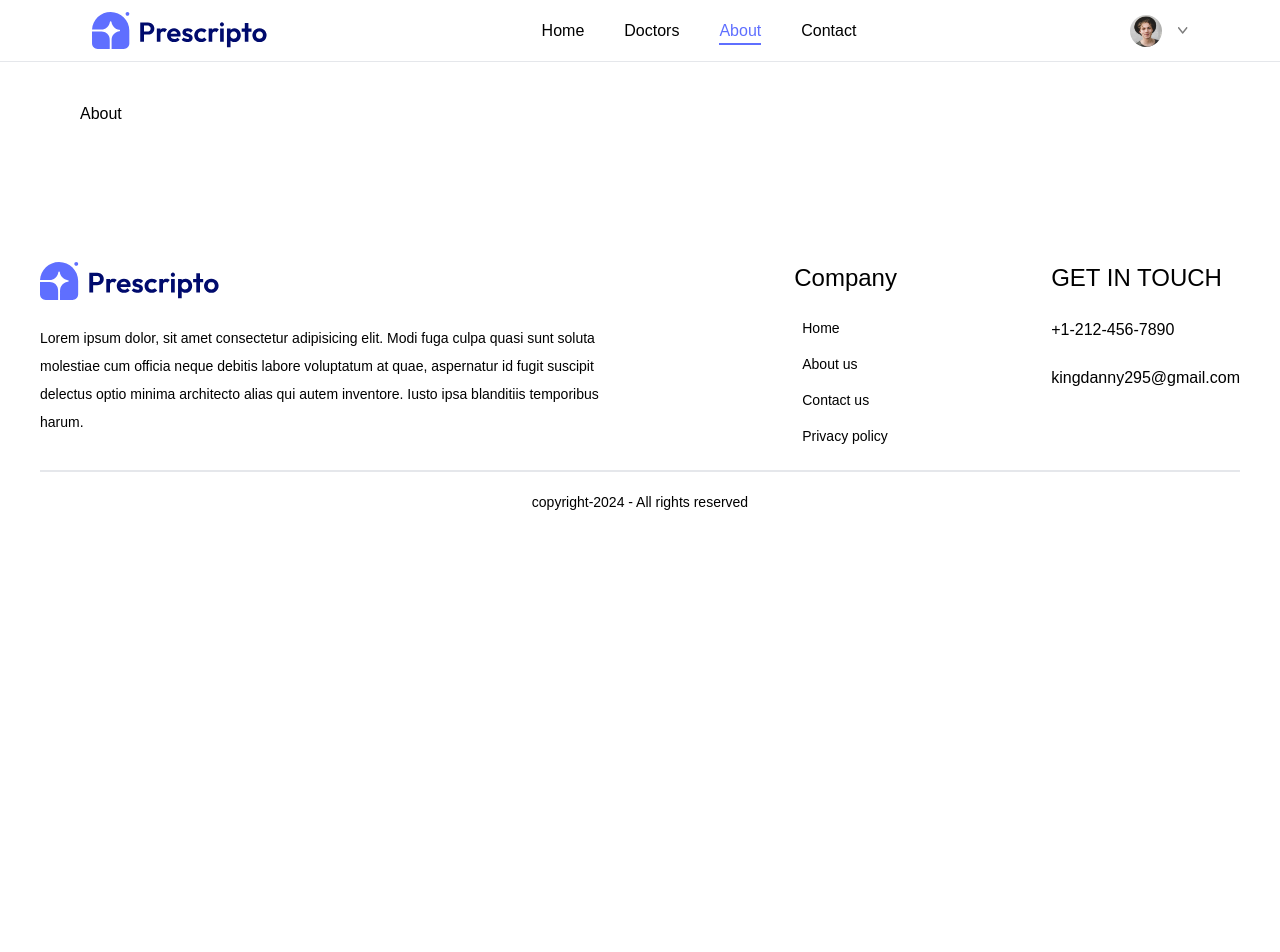
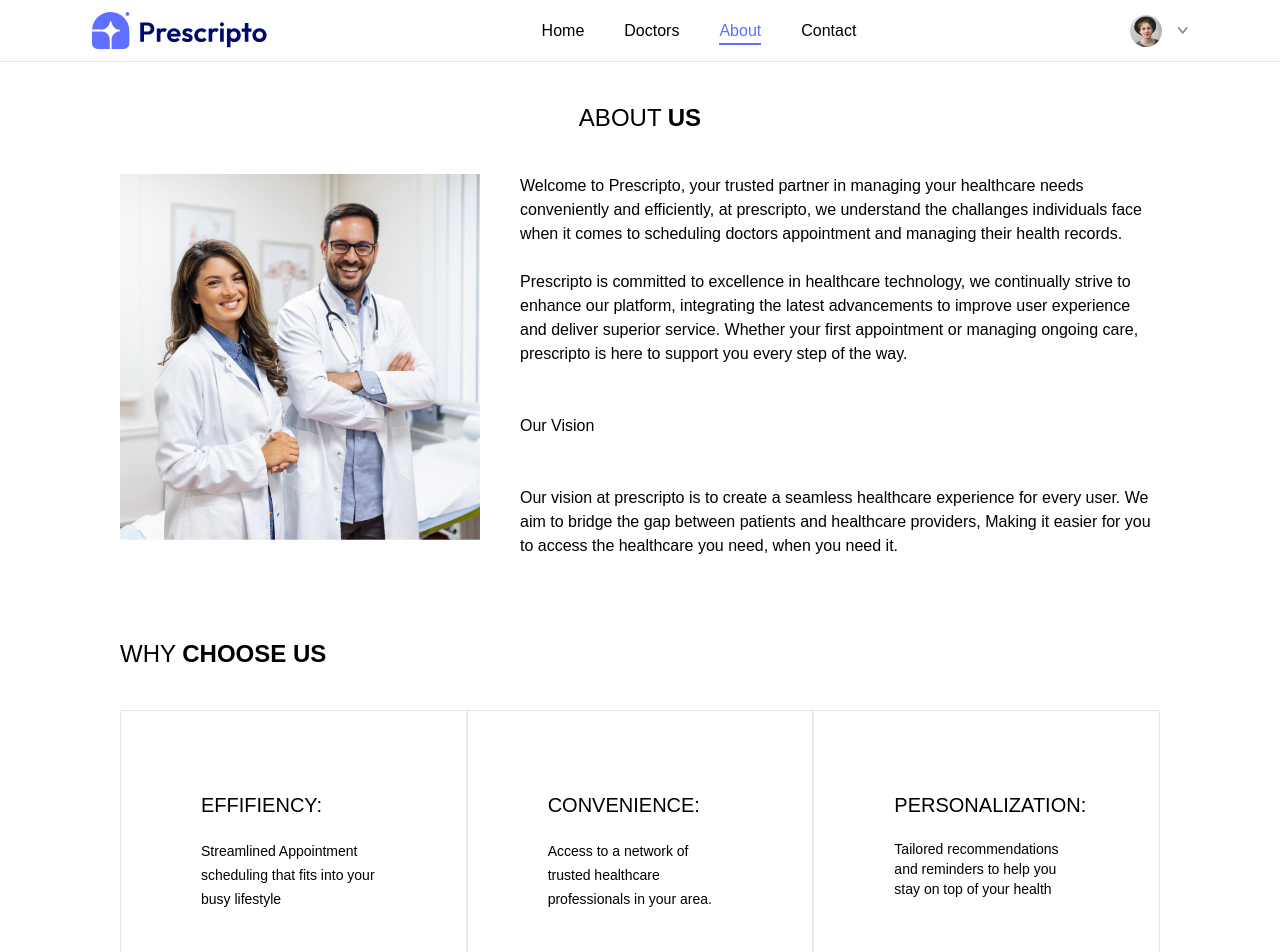
Before and after one commit to Vader4k/prescripto, a React (Vite) app in the folder frontend/: page /about in a window 1280 px wide. Shown: the top 952 px of the page. Before the commit the page ends 800 px from the top, so only its background shows below. Built offline with nearby package versions, Linux system fonts and the light colour scheme; a web font is replaced by a local one.

Commit message:
@add/ done with about us page

```diff
--- a/frontend/src/components/RelatedDoctors.tsx
+++ b/frontend/src/components/RelatedDoctors.tsx
@@ -28,7 +28,7 @@ const RelatedDoctors = ({ speciality, id }: IRelatedDoctors) => {
           </p>
           <div>
             <ul className="grid w-full gap-4 px-3 pt-5 mt-10 grid-cols-auto gap-y-6 sm:px-0">
-              {relatedDoctors.map(({ _id, name, speciality, image }) => (
+              {relatedDoctors.slice(0,5).map(({ _id, name, speciality, image }) => (
                 <DoctorCard key={_id} {...{ _id, name, speciality, image }} />
               ))}
             </ul>
--- a/frontend/src/pages/About.tsx
+++ b/frontend/src/pages/About.tsx
@@ -1,10 +1,50 @@
+import { assets } from "../assets/assets_frontend/assets";
 
 const About = () => {
   return (
-    <div>
-      About
-    </div>
-  )
-}
+    <section className="px:4 md:px-10">
+      <h1 className="text-center">
+        ABOUT <span className="font-bold">US</span>
+      </h1>
+      <div className="flex items-start gap-10 py-10">
+        <img className="w-full max-w-[360px]" src={assets.about_image} alt="about_section_image" />
+        <div className="flex flex-col gap-6">
+          <p>
+            Welcome to Prescripto, your trusted partner in managing your
+            healthcare needs conveniently and efficiently, at prescripto, we
+            understand the challanges individuals face when it comes to
+            scheduling doctors appointment and managing their health records.
+          </p>
+          <p>
+            Prescripto is committed to excellence in healthcare technology, we
+            continually strive to enhance our platform, integrating the latest
+            advancements to improve user experience and deliver superior
+            service. Whether your first appointment or managing ongoing care,
+            prescripto is here to support you every step of the way.
+          </p>
+          <h2 className="py-6 font-medium">Our Vision</h2>
+          <p>Our vision at prescripto is to create a seamless healthcare experience for every user. We aim to bridge the gap between patients and healthcare providers, Making it easier for you to access the healthcare you need, when you need it.</p>
+        </div>
+      </div>
+      <div className="my-10">
+        <h1>WHY <span className="font-bold">CHOOSE US</span></h1>
+        <div className="flex items-start justify-between my-10">
+          <div className="w-1/3 p-20 border max-h-[250px]">
+            <h2 className="text-xl font-medium uppercase">Effifiency:</h2>
+            <p className="mt-5 text-sm leading-6">Streamlined Appointment scheduling that fits into your busy lifestyle</p>
+          </div>
+          <div className="w-1/3 p-20 border max-h-[250px]">
+            <h2 className="text-xl font-medium uppercase">Convenience:</h2>
+            <p className="mt-5 text-sm leading-6">Access to a network of trusted healthcare professionals in your area.</p>
+          </div>
+          <div className="w-1/3 p-20 border max-h-[250px]">
+            <h2 className="text-xl font-medium uppercase">personalization:</h2>
+            <p className="mt-5 text-sm">Tailored recommendations and reminders to help you stay on top of your health</p>
+          </div>
+        </div>
+      </div>
+    </section>
+  );
+};
 
-export default About
+export default About;
```
